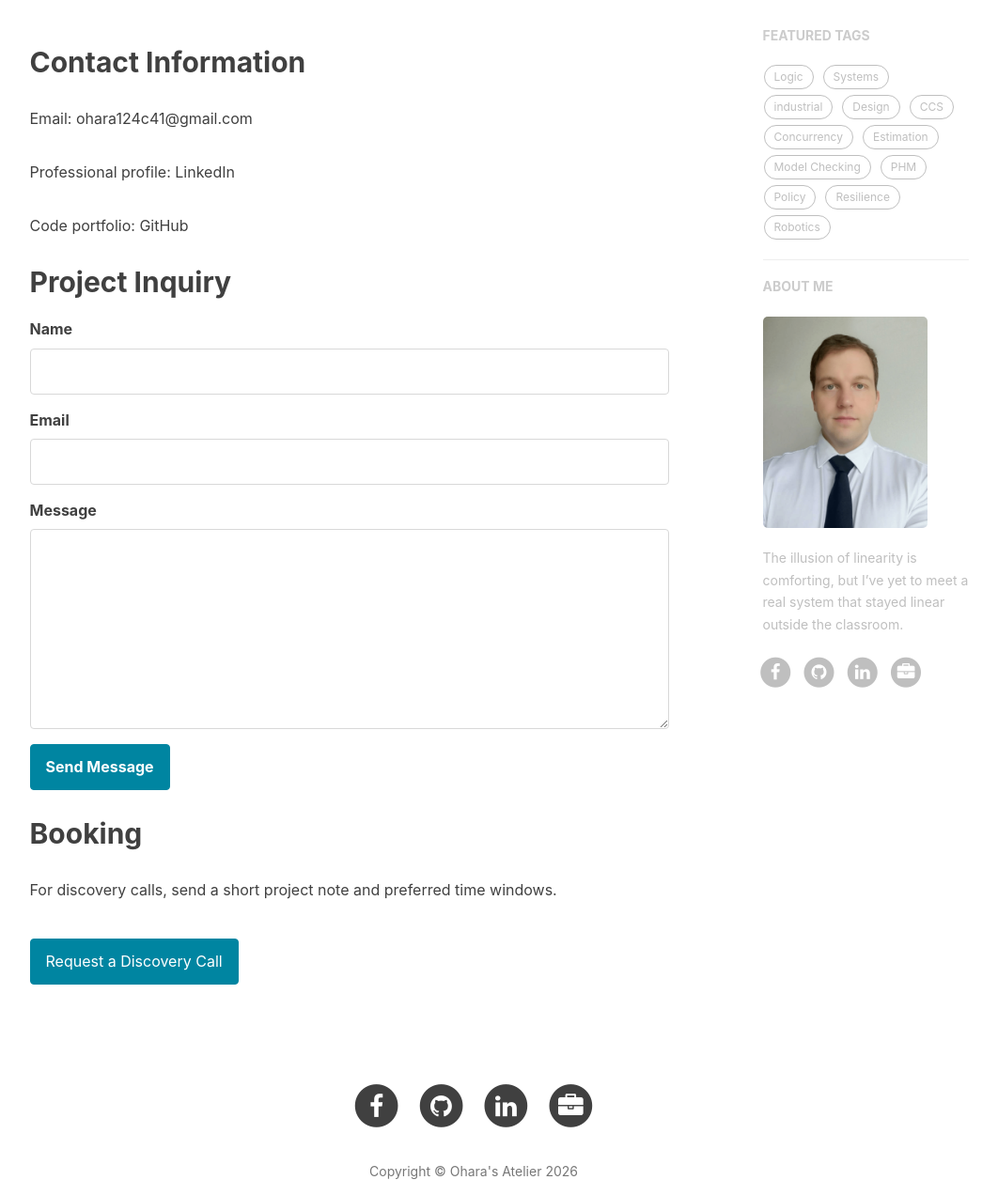
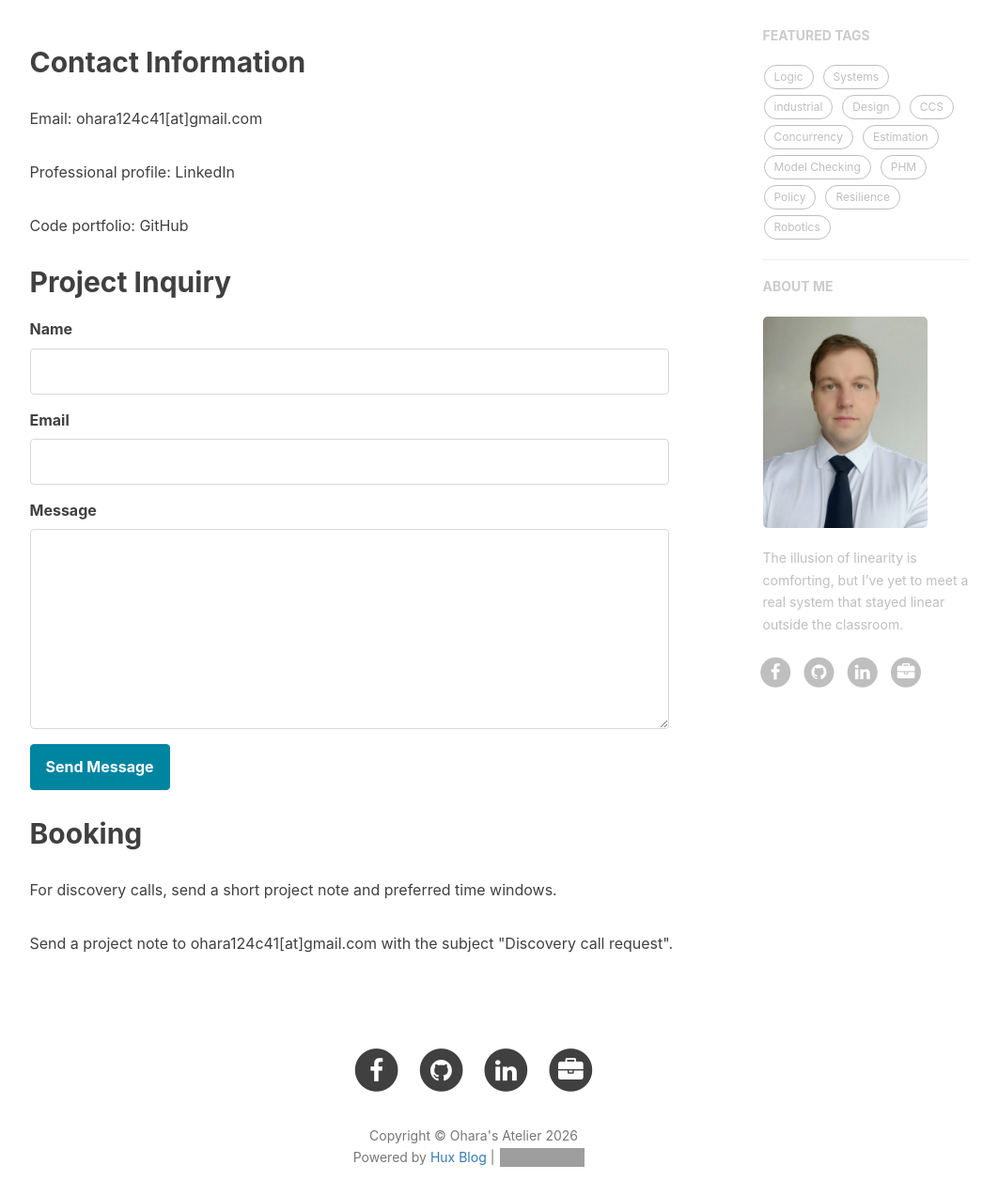
Before and after one commit to Ohara124c41/Ohara124c41.github.io, a Jekyll site: the page built from contact.html, in a window 1280 px wide and 1400 px high, scrolled down 274 px. Shown: the part 144-1400 px from the top of the window at 94% size, without its empty margins (136-1198 px from the left). Built offline with Jekyll 4.4.1, drawn with Linux system fonts in a browser that asks for light colours; nearby versions of some CDN libraries; comment, search, counter and statistics services are not loaded; grey boxes are pictures that could not be loaded.

Commit message:
chore: obsfucate email address

```diff
--- a/_config.yml
+++ b/_config.yml
@@ -2,7 +2,7 @@
 title: "Ohara's Atelier"
 SEOTitle: "Christopher O’Hara | Ohara's Atelier"
 header-img: "img/m4-c.jpg"
-email: "ohara124c41@gmail.com"
+email: "ohara124c41[at]gmail.com"
 description: "AI System Architect | Space & Robotics | Digital Twins, RL under constraints, and resilient cyber-physical systems."
 keyword: "Christopher Ohara, System Architecture, Systems Engineering, Space Engineering, Robotics, AI, Digital Twin, Generative Engineering"
 url: "https://ohara124c41.github.io"    # your host, for absolute URL
--- a/about.html
+++ b/about.html
@@ -50,7 +50,7 @@
         <p>Python, C++17+, MATLAB/Octave, Java, SQL, JavaScript, TypeScript, Bash, LaTeX, ROS 2, Isaac Sim, model-based systems engineering, reinforcement learning, anomaly detection, formal methods, control systems, and verification-oriented documentation.</p>
 
         <h3>Contact</h3>
-        <p>Email: <a href="mailto:{{ site.email }}">{{ site.email }}</a> | LinkedIn: <a href="{{ site.linkedin_url }}" target="_blank" rel="nofollow noopener">linkedin.com/in/{{ site.linkedin_username }}</a></p>
+        <p>Email: {{ site.email }} | LinkedIn: <a href="{{ site.linkedin_url }}" target="_blank" rel="nofollow noopener">linkedin.com/in/{{ site.linkedin_username }}</a></p>
     </section>
 </div>
 
--- a/contact.html
+++ b/contact.html
@@ -8,12 +8,12 @@
 
 <section class="contact-page" itemscope itemtype="https://schema.org/ContactPage">
   <h2>Contact Information</h2>
-  <p>Email: <a href="mailto:{{ site.email }}">{{ site.email }}</a></p>
+  <p>Email: {{ site.email }}</p>
   <p>Professional profile: <a href="{{ site.linkedin_url }}" target="_blank" rel="nofollow noopener">LinkedIn</a></p>
   <p>Code portfolio: <a href="https://github.com/{{ site.github_username }}" target="_blank" rel="nofollow noopener">GitHub</a></p>
 
   <h2>Project Inquiry</h2>
-  <form class="contact-form" action="mailto:{{ site.email }}" method="post" enctype="text/plain">
+  <form class="contact-form" method="post">
     <label for="contact-name">Name</label>
     <input id="contact-name" name="name" type="text" required>
 
@@ -28,5 +28,5 @@
 
   <h2>Booking</h2>
   <p>For discovery calls, send a short project note and preferred time windows.</p>
-  <p><a class="portfolio-cta" href="mailto:{{ site.email }}?subject=Discovery%20call%20request">Request a Discovery Call</a></p>
+  <p>Send a project note to {{ site.email }} with the subject "Discovery call request".</p>
 </section>
--- a/portfolio.html
+++ b/portfolio.html
@@ -10,7 +10,7 @@
   <p>Selected projects that demonstrate system architecture, formal verification, data platforms, and socio-technical engineering. Dates reflect the related project/article timeline.</p>
 
   <article class="portfolio-project" itemscope itemtype="https://schema.org/CreativeWork">
-    <img src="{{ '/_posts/img/wafer_stepper.jpg' | relative_url }}" alt="Wafer stepper project visual" itemprop="image">
+    <img src="https://github.com/Ohara124c41/Ohara124c41.github.io/blob/master/_posts/img/wafer_stepper.jpg?raw=true" alt="Wafer stepper project visual" itemprop="image">
     <div>
       <h2 itemprop="name">Formal Verification of an ASML EUV Wafer Stepper</h2>
       <p class="project-meta">Completion date: <time datetime="2019-02-14">February 14, 2019</time></p>
@@ -24,7 +24,7 @@
   </article>
 
   <article class="portfolio-project" itemscope itemtype="https://schema.org/CreativeWork">
-    <img src="{{ '/_posts/img/CERN00.jpg' | relative_url }}" alt="CERN detector systems project visual" itemprop="image">
+    <img src="https://github.com/Ohara124c41/Ohara124c41.github.io/blob/master/_posts/img/CERN00.jpg?raw=true" alt="CERN detector systems project visual" itemprop="image">
     <div>
       <h2 itemprop="name">CERN Detector Conditions Data Platform</h2>
       <p class="project-meta">Completion date: <time datetime="2020-05-16">May 16, 2020</time></p>
@@ -38,7 +38,7 @@
   </article>
 
   <article class="portfolio-project" itemscope itemtype="https://schema.org/CreativeWork">
-    <img src="{{ '/_posts/img/Tsushima-FloatingIsland.jpg' | relative_url }}" alt="Tsushima floating island concept visual" itemprop="image">
+    <img src="https://github.com/Ohara124c41/Ohara124c41.github.io/blob/master/_posts/img/Tsushima-FloatingIsland.jpg?raw=true" alt="Tsushima floating island concept visual" itemprop="image">
     <div>
       <h2 itemprop="name">Tsushima GX Floating-Island Energy Concept</h2>
       <p class="project-meta">Completion date: <time datetime="2023-12-20">December 20, 2023</time></p>
```
